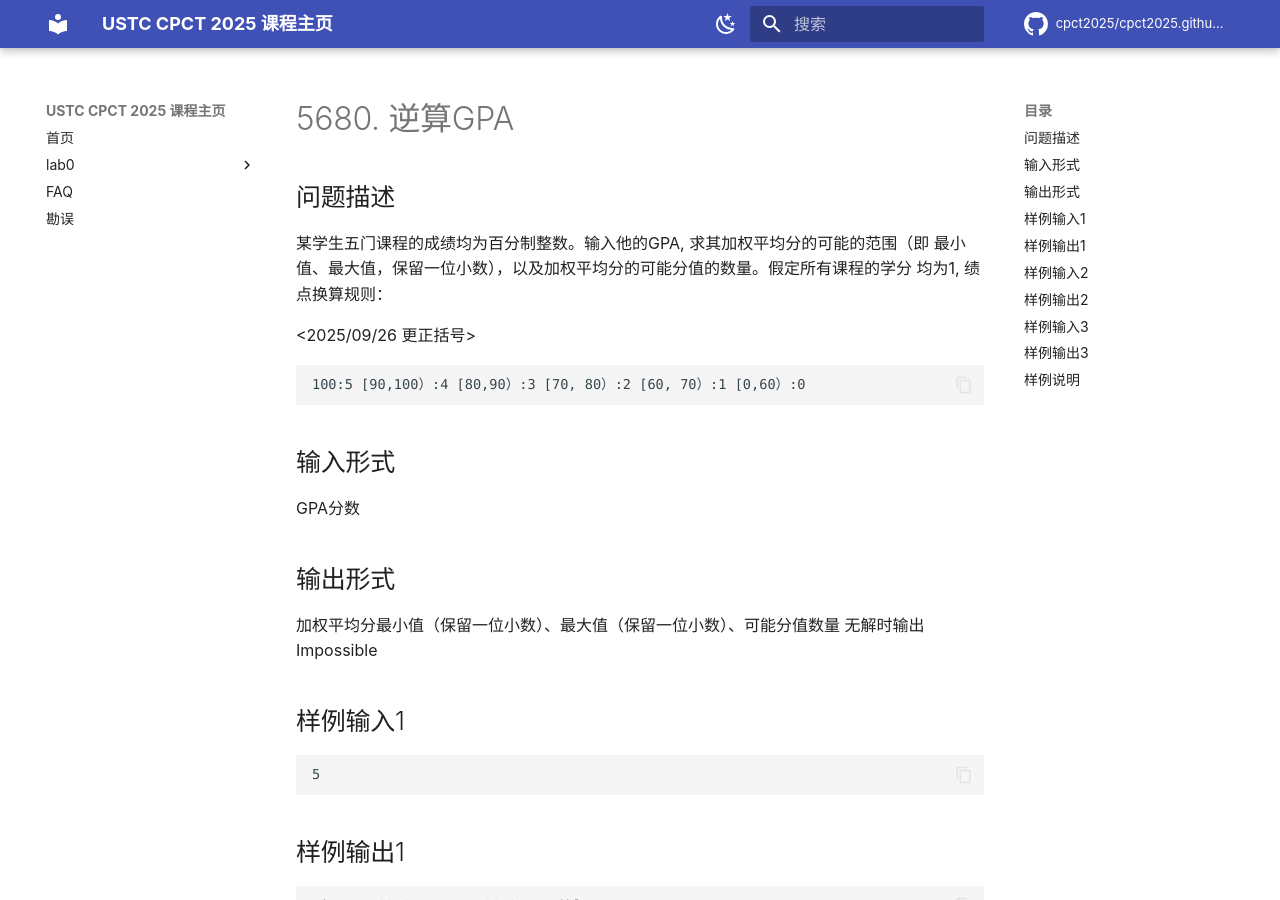
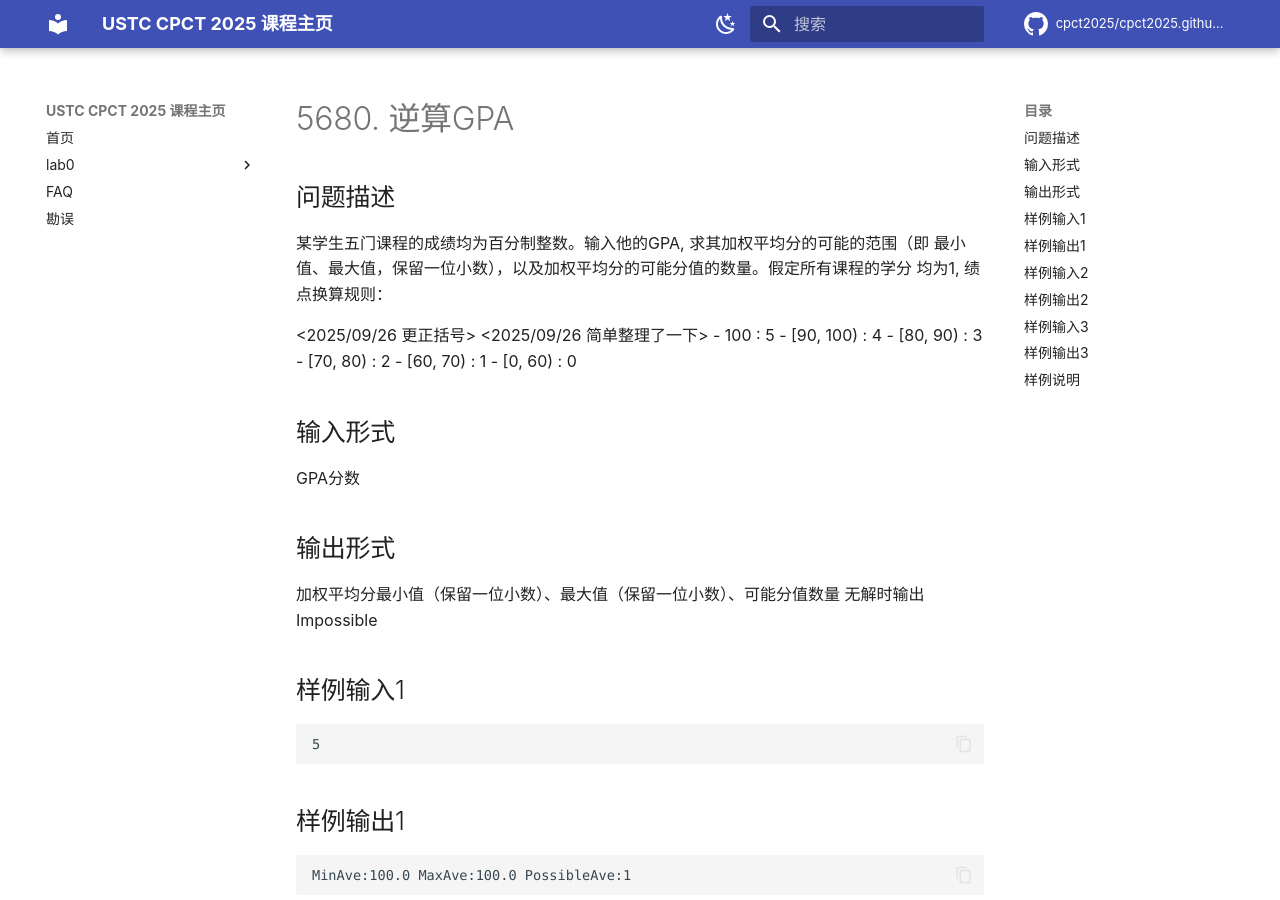
Before and after one commit to cpct2025/cpct2025.github.io, an MkDocs documentation site: the page built from docs/errata/5680.md, in a window 1280 px wide and 900 px high. Built offline with MkDocs 1.6.1 and Material for MkDocs 9.7.7, drawn with Linux system fonts in a browser that asks for light colours; comment, search, counter and statistics services are not loaded.

Commit message:
Revise GPA grading scale and fix formatting
Updated the GPA grading scale and corrected formatting issues.

````diff
--- a/docs/errata/5680.md
+++ b/docs/errata/5680.md
@@ -6,12 +6,13 @@
 最小值、最大值，保留一位小数），以及加权平均分的可能分值的数量。假定所有课程的学分
 均为1, 绩点换算规则：
 
-<2025/09/26 更正括号>
-
-```
-100:5 [90,100）:4 [80,90）:3 [70, 80）:2 [60, 70）:1 [0,60）:0
-
-```
+<2025/09/26 更正括号> <2025/09/26 简单整理了一下>
+- 100 : 5
+- [90, 100) : 4
+- [80, 90) : 3
+- [70, 80) : 2
+- [60, 70) : 1
+- [0, 60) : 0
 
 ## 输入形式
 
````
